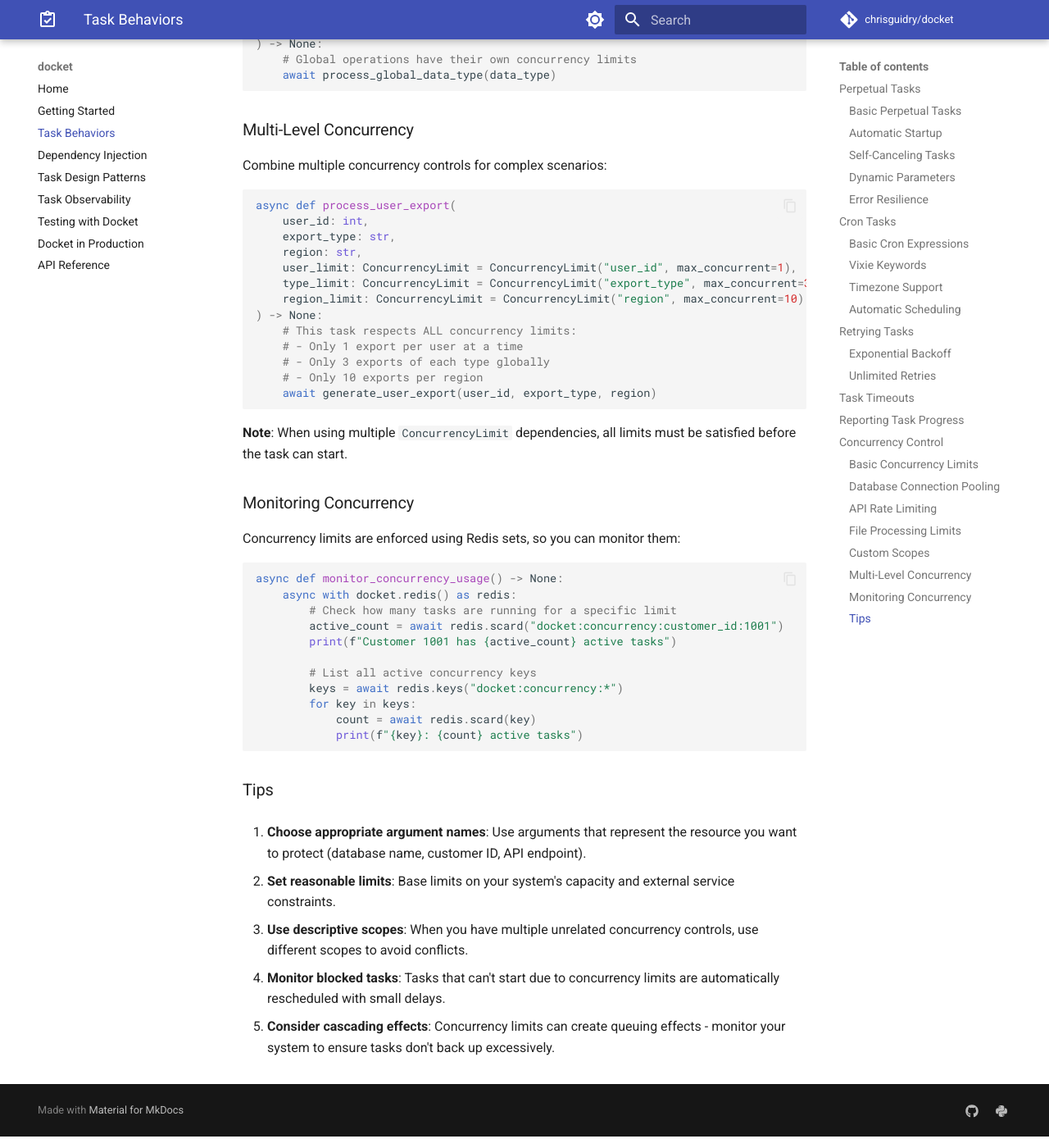
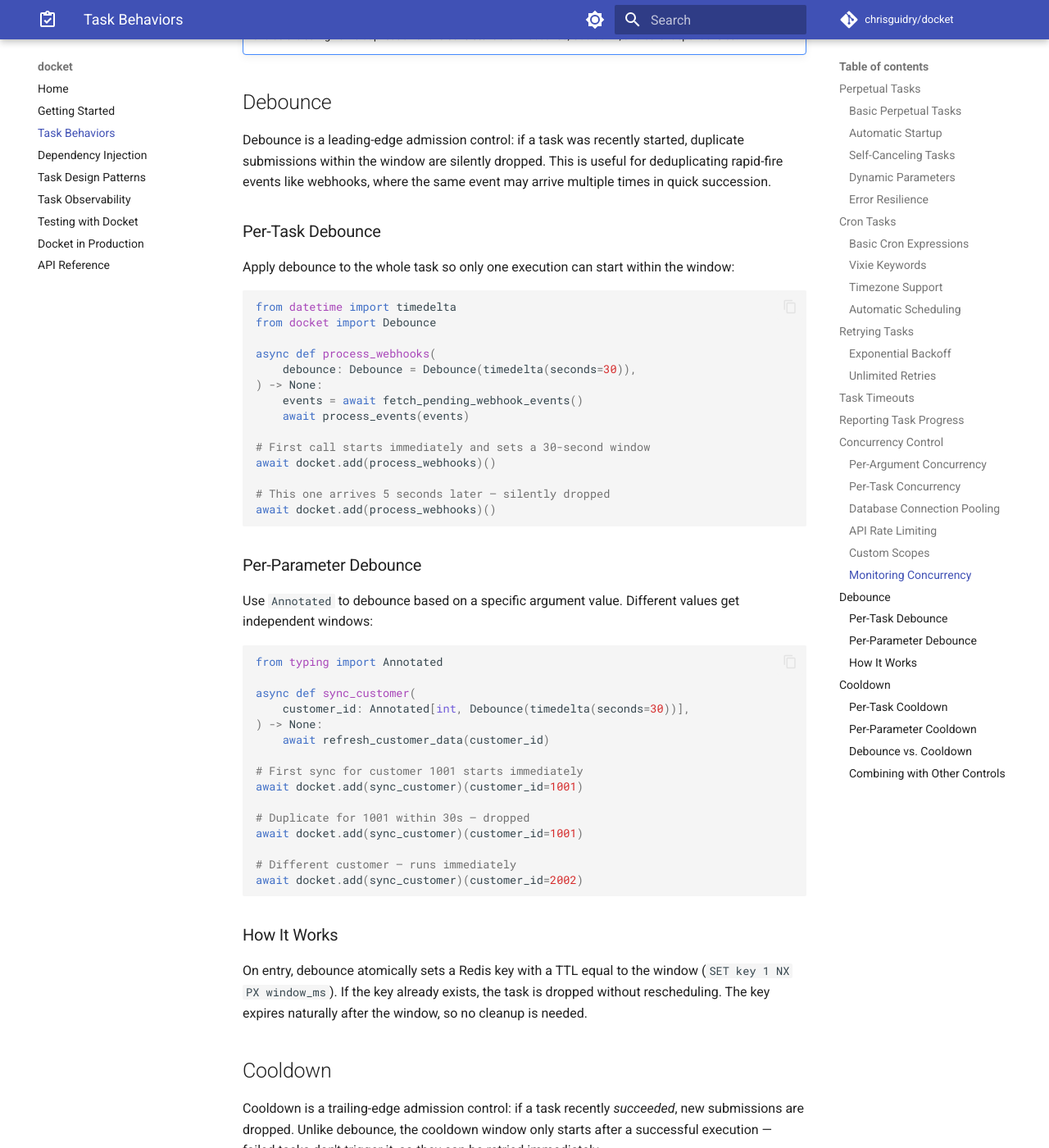
Before and after one commit to chrisguidry/docket, an MkDocs documentation site: the page built from docs/task-behaviors.md, in a window 1280 px wide and 1400 px high, scrolled down 8999 px. Shown: the whole window at 82% size. Built offline with MkDocs 1.6.1 and Material for MkDocs 9.7.7, drawn with Linux system fonts in a browser that asks for light colours; comment, search, counter and statistics services are not loaded; some of the changed text lies outside the part shown.

Commit message:
Document Debounce, Cooldown, and update ConcurrencyLimit to Annotated style
Adds docs for the new Debounce and Cooldown admission controls, and rewrites
the ConcurrencyLimit section to use the Annotated style as the primary approach
(with a backward-compat note for the old string-name style).

Co-Authored-By: Claude Opus 4.6 <noreply@anthropic.com>

````diff
--- a/docs/getting-started.md
+++ b/docs/getting-started.md
@@ -244,7 +244,7 @@ You now know the core concepts: creating dockets, scheduling work with idempoten
 
 Ready for more? Check out:
 
-- **[Task Behaviors](task-behaviors.md)** - Retries, timeouts, progress reporting, and concurrency control
+- **[Task Behaviors](task-behaviors.md)** - Retries, timeouts, progress reporting, concurrency control, debounce, and cooldown
 - **[Dependency Injection](dependency-injection.md)** - Access current docket, custom dependencies, shared resources
 - **[Testing with Docket](testing.md)** - Ergonomic testing utilities for unit and integration tests
 - **[Task Design Patterns](task-patterns.md)** - Find & flood, task scattering, logging, and task chains
--- a/docs/task-behaviors.md
+++ b/docs/task-behaviors.md
@@ -305,18 +305,18 @@ For more details on progress monitoring patterns and real-time observation, see
 
 ## Concurrency Control
 
-Docket provides fine-grained concurrency control that allows you to limit the number of concurrent tasks based on specific argument values. This is essential for protecting shared resources, preventing overwhelming external services, and managing database connections.
+Docket provides fine-grained concurrency control that limits how many tasks can run at the same time, based on specific argument values. This is useful for protecting shared resources, preventing overwhelming external services, and managing database connections.
 
-### Basic Concurrency Limits
+### Per-Argument Concurrency
 
-Use `ConcurrencyLimit` to restrict concurrent execution based on task arguments:
+Use `Annotated` to limit concurrency based on a specific argument value. Each distinct value gets its own independent limit:
 
 ```python
+from typing import Annotated
 from docket import ConcurrencyLimit
 
 async def process_customer_data(
-    customer_id: int,
-    concurrency: ConcurrencyLimit = ConcurrencyLimit("customer_id", max_concurrent=1)
+    customer_id: Annotated[int, ConcurrencyLimit(1)],
 ) -> None:
     # Only one task per customer_id can run at a time
     await update_customer_profile(customer_id)
@@ -325,11 +325,22 @@ async def process_customer_data(
 # These will run sequentially for the same customer
 await docket.add(process_customer_data)(customer_id=1001)
 await docket.add(process_customer_data)(customer_id=1001)
-await docket.add(process_customer_data)(customer_id=1001)
 
 # But different customers can run concurrently
 await docket.add(process_customer_data)(customer_id=2001)  # Runs in parallel
-await docket.add(process_customer_data)(customer_id=3001)  # Runs in parallel
+```
+
+### Per-Task Concurrency
+
+Use a default parameter to limit the total number of concurrent executions of a task, regardless of arguments:
+
+```python
+async def expensive_computation(
+    input_data: str,
+    concurrency: ConcurrencyLimit = ConcurrencyLimit(max_concurrent=3),
+) -> None:
+    # At most 3 of these tasks can run at once across all arguments
+    await run_computation(input_data)
 ```
 
 ### Database Connection Pooling
@@ -338,9 +349,8 @@ Limit concurrent database operations to prevent overwhelming your database:
 
 ```python
 async def backup_database_table(
-    db_name: str,
+    db_name: Annotated[str, ConcurrencyLimit(2)],
     table_name: str,
-    concurrency: ConcurrencyLimit = ConcurrencyLimit("db_name", max_concurrent=2)
 ) -> None:
     # Maximum 2 backup operations per database at once
     await create_table_backup(db_name, table_name)
@@ -360,8 +370,7 @@ Protect external APIs from being overwhelmed:
 ```python
 async def sync_user_with_external_service(
     user_id: int,
-    service_name: str,
-    concurrency: ConcurrencyLimit = ConcurrencyLimit("service_name", max_concurrent=5)
+    service_name: Annotated[str, ConcurrencyLimit(5)],
 ) -> None:
     # Limit to 5 concurrent API calls per external service
     api_client = get_api_client(service_name)
@@ -374,84 +383,22 @@ await docket.add(sync_user_with_external_service)(456, "salesforce")  # Will que
 await docket.add(sync_user_with_external_service)(789, "hubspot")     # Different service, runs in parallel
 ```
 
-### File Processing Limits
-
-Control concurrent file operations to manage disk I/O:
-
-```python
-async def process_media_file(
-    file_path: str,
-    operation_type: str,
-    concurrency: ConcurrencyLimit = ConcurrencyLimit("operation_type", max_concurrent=3)
-) -> None:
-    # Limit concurrent operations by type (e.g., 3 video transcodes, 3 image resizes)
-    if operation_type == "video_transcode":
-        await transcode_video(file_path)
-    elif operation_type == "image_resize":
-        await resize_image(file_path)
-    elif operation_type == "audio_compress":
-        await compress_audio(file_path)
-
-# Different operation types can run concurrently, but each type is limited
-await docket.add(process_media_file)("/videos/movie1.mp4", "video_transcode")
-await docket.add(process_media_file)("/videos/movie2.mp4", "video_transcode")
-await docket.add(process_media_file)("/images/photo1.jpg", "image_resize")  # Runs in parallel
-```
-
 ### Custom Scopes
 
 Use custom scopes to create independent concurrency limits:
 
 ```python
 async def process_tenant_data(
-    tenant_id: str,
+    tenant_id: Annotated[str, ConcurrencyLimit(2, scope="tenant_operations")],
     operation: str,
-    concurrency: ConcurrencyLimit = ConcurrencyLimit(
-        "tenant_id",
-        max_concurrent=2,
-        scope="tenant_operations"
-    )
 ) -> None:
     # Each tenant can have up to 2 concurrent operations
     await perform_tenant_operation(tenant_id, operation)
-
-async def process_global_data(
-    data_type: str,
-    concurrency: ConcurrencyLimit = ConcurrencyLimit(
-        "data_type",
-        max_concurrent=1,
-        scope="global_operations"  # Separate from tenant operations
-    )
-) -> None:
-    # Global operations have their own concurrency limits
-    await process_global_data_type(data_type)
 ```
-
-### Multi-Level Concurrency
-
-Combine multiple concurrency controls for complex scenarios:
-
-```python
-async def process_user_export(
-    user_id: int,
-    export_type: str,
-    region: str,
-    user_limit: ConcurrencyLimit = ConcurrencyLimit("user_id", max_concurrent=1),
-    type_limit: ConcurrencyLimit = ConcurrencyLimit("export_type", max_concurrent=3),
-    region_limit: ConcurrencyLimit = ConcurrencyLimit("region", max_concurrent=10)
-) -> None:
-    # This task respects ALL concurrency limits:
-    # - Only 1 export per user at a time
-    # - Only 3 exports of each type globally
-    # - Only 10 exports per region
-    await generate_user_export(user_id, export_type, region)
-```
-
-**Note**: When using multiple `ConcurrencyLimit` dependencies, all limits must be satisfied before the task can start.
 
 ### Monitoring Concurrency
 
-Concurrency limits are enforced using Redis sets, so you can monitor them:
+Concurrency limits are enforced using Redis sorted sets, so you can monitor them:
 
 ```python
 async def monitor_concurrency_usage() -> None:
@@ -467,14 +414,129 @@ async def monitor_concurrency_usage() -> None:
             print(f"{key}: {count} active tasks")
 ```
 
-### Tips
+!!! note "Legacy default-parameter style"
+    Prior to 0.18, `ConcurrencyLimit` required passing the argument name as a
+    string: `ConcurrencyLimit("customer_id", max_concurrent=1)`. This style
+    still works but `Annotated` is preferred — it avoids the string-name
+    duplication and is consistent with Debounce, Cooldown, and other
+    dependencies.
 
-1. **Choose appropriate argument names**: Use arguments that represent the resource you want to protect (database name, customer ID, API endpoint).
+## Debounce
 
-2. **Set reasonable limits**: Base limits on your system's capacity and external service constraints.
+Debounce is a leading-edge admission control: if a task was recently started, duplicate submissions within the window are silently dropped. This is useful for deduplicating rapid-fire events like webhooks, where the same event may arrive multiple times in quick succession.
 
-3. **Use descriptive scopes**: When you have multiple unrelated concurrency controls, use different scopes to avoid conflicts.
+### Per-Task Debounce
 
-4. **Monitor blocked tasks**: Tasks that can't start due to concurrency limits are automatically rescheduled with small delays.
+Apply debounce to the whole task so only one execution can start within the window:
 
-5. **Consider cascading effects**: Concurrency limits can create queuing effects - monitor your system to ensure tasks don't back up excessively.
+```python
+from datetime import timedelta
+from docket import Debounce
+
+async def process_webhooks(
+    debounce: Debounce = Debounce(timedelta(seconds=30)),
+) -> None:
+    events = await fetch_pending_webhook_events()
+    await process_events(events)
+
+# First call starts immediately and sets a 30-second window
+await docket.add(process_webhooks)()
+
+# This one arrives 5 seconds later — silently dropped
+await docket.add(process_webhooks)()
+```
+
+### Per-Parameter Debounce
+
+Use `Annotated` to debounce based on a specific argument value. Different values get independent windows:
+
+```python
+from typing import Annotated
+
+async def sync_customer(
+    customer_id: Annotated[int, Debounce(timedelta(seconds=30))],
+) -> None:
+    await refresh_customer_data(customer_id)
+
+# First sync for customer 1001 starts immediately
+await docket.add(sync_customer)(customer_id=1001)
+
+# Duplicate for 1001 within 30s — dropped
+await docket.add(sync_customer)(customer_id=1001)
+
+# Different customer — runs immediately
+await docket.add(sync_customer)(customer_id=2002)
+```
+
+### How It Works
+
+On entry, debounce atomically sets a Redis key with a TTL equal to the window (`SET key 1 NX PX window_ms`). If the key already exists, the task is dropped without rescheduling. The key expires naturally after the window, so no cleanup is needed.
+
+## Cooldown
+
+Cooldown is a trailing-edge admission control: if a task recently _succeeded_, new submissions are dropped. Unlike debounce, the cooldown window only starts after a successful execution — failed tasks don't trigger it, so they can be retried immediately.
+
+### Per-Task Cooldown
+
+```python
+from datetime import timedelta
+from docket import Cooldown
+
+async def send_daily_digest(
+    cooldown: Cooldown = Cooldown(timedelta(minutes=30)),
+) -> None:
+    digest = await build_digest()
+    await send_email(digest)
+
+# Runs and succeeds — starts a 30-minute cooldown
+await docket.add(send_daily_digest)()
+
+# Within the cooldown window — silently dropped
+await docket.add(send_daily_digest)()
+```
+
+If `send_daily_digest` raises an exception, no cooldown key is set and the task can be submitted again immediately.
+
+### Per-Parameter Cooldown
+
+```python
+from typing import Annotated
+
+async def send_notification(
+    customer_id: Annotated[int, Cooldown(timedelta(minutes=5))],
+) -> None:
+    await deliver_notification(customer_id)
+
+# Notification for customer 1001 — sends and starts cooldown
+await docket.add(send_notification)(customer_id=1001)
+
+# Another for 1001 within 5 minutes — dropped
+await docket.add(send_notification)(customer_id=1001)
+
+# Different customer — sends immediately
+await docket.add(send_notification)(customer_id=2002)
+```
+
+### Debounce vs. Cooldown
+
+| | Debounce | Cooldown |
+|---|---|---|
+| **When does the window start?** | When the task _starts_ | When the task _succeeds_ |
+| **Failed tasks** | Still block the window | Don't trigger cooldown |
+| **Good for** | Deduplicating incoming events | Rate-limiting outgoing side effects |
+
+### Combining with Other Controls
+
+Debounce, cooldown, and concurrency limits can all coexist on the same task:
+
+```python
+from typing import Annotated
+
+async def process_order(
+    order_id: Annotated[int, ConcurrencyLimit(1)],
+    cooldown: Cooldown = Cooldown(timedelta(seconds=60)),
+) -> None:
+    await finalize_order(order_id)
+```
+
+Each admission control is checked independently. A task must satisfy all of them to start.
````
